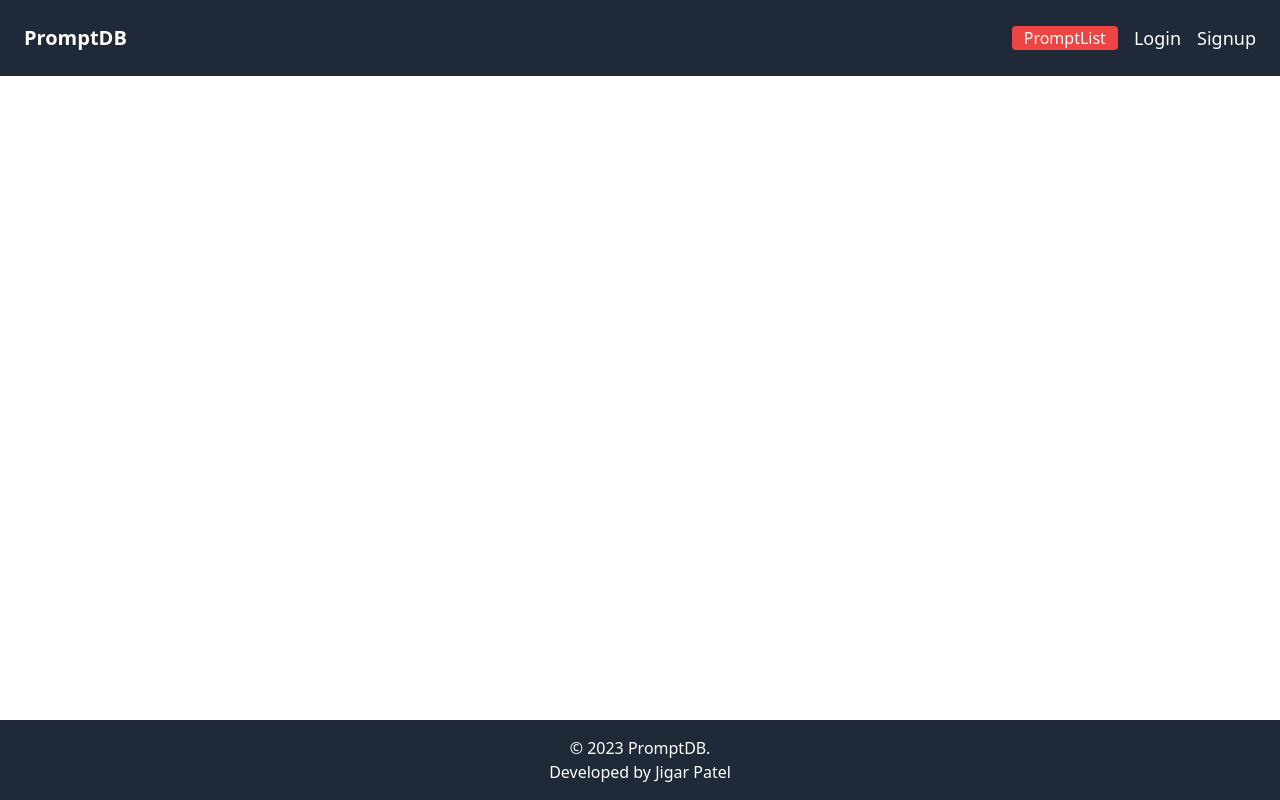
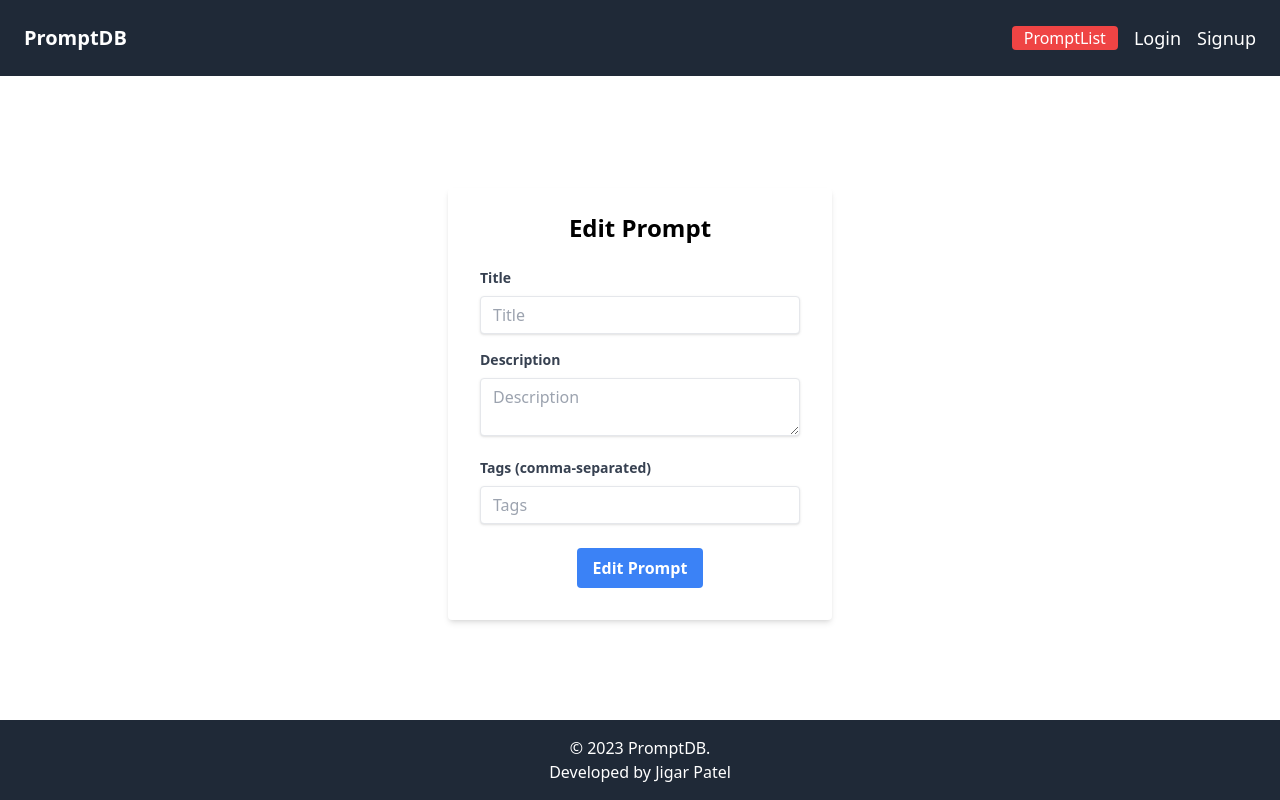
Before and after one commit to jpatel98/promptdb-frontend, a React (Create React App) app: page /editPrompt in a window 1280 px wide. Built offline with nearby package versions, Linux system fonts and the light colour scheme.

Commit message:
Add edit button functionality

```diff
--- a/src/App.js
+++ b/src/App.js
@@ -9,6 +9,7 @@ import PromptList from "./pages/PromptList";
 import { AuthProvider } from "./contexts/AuthContext";
 import UserDetailsPage from "./pages/UserDetailsPage";
 import AddPrompt from "./pages/AddPrompt";
+import EditPrompt from "./pages/EditPrompt";
 
 function App() {
   return (
@@ -32,6 +33,7 @@ function App() {
               <Route path="/promptList" element={<PromptList />} />
               <Route path="/profile" element={<UserDetailsPage/>} />
               <Route path="/addPrompt" element={<AddPrompt/>} />
+              <Route path="/editPrompt" element={<EditPrompt/>} />
             </Routes>
           </div>
           <Footer />
--- /dev/null
+++ b/src/pages/EditPrompt.js
@@ -0,0 +1,171 @@
+import React, { useState } from "react";
+import { useNavigate, useLocation } from "react-router-dom";
+import api from "../utils/api";
+
+const EditPrompt = () => {
+    const navigate = useNavigate();
+    const location = useLocation();
+    const prompt = location.state?.prompt;
+
+    // Initialize state with existing data
+    const [title, setTitle] = useState(prompt?.title || '');
+    const [description, setDescription] = useState(prompt?.description || '');
+    const [tags, setTags] = useState(prompt?.tags.join(', ') || '');
+
+    // State for validation messages
+    const [validationMsg, setValidationMsg] = useState({
+        title: "",
+        description: "",
+        tags: "",
+        serverError: "",
+    });
+
+    // Handle input field changes
+    const handleChange = (e, type) => {
+        const { value } = e.target;
+        if (type === "title") setTitle(value);
+        if (type === "description") setDescription(value);
+        if (type === "tags") setTags(value);
+    };
+
+    // Handle form submission
+    const handleSubmit = async () => {
+        let isValid = true;
+        let newValidationMsg = {
+            title: "",
+            description: "",
+            tags: "",
+            serverError: "",
+        };
+
+        if (!title) {
+            newValidationMsg.title = "Title is required";
+            isValid = false;
+        }
+        if (!description) {
+            newValidationMsg.description = "Description is required";
+            isValid = false;
+        }
+        if (!tags) {
+            newValidationMsg.tags = "Tags are required";
+            isValid = false;
+        }
+
+        setValidationMsg(newValidationMsg);
+        if (isValid) {
+            try {
+              const token = localStorage.getItem("token");
+              await api.put(
+                `/api/prompts/edit/${prompt._id}`,
+                {
+                  title,
+                  description,
+                  tags: tags.split(",").map((tag) => tag.trim()), // Split tags by comma and trim whitespace
+                },
+                {
+                  headers: {
+                    Authorization: `Bearer ${token}`,
+                  },
+                }
+              );
+              navigate(`/promptList`);
+            } catch (error) {
+              console.error("Edit Prompt error", error.response.data);
+              setValidationMsg((prevState) => ({
+                ...prevState,
+                serverError: error.response.data,
+              }));
+            }
+          }
+    };
+
+    return (
+        <div className="container mx-auto mt-16 px-4 py-12">
+            <div className="max-w-sm mx-auto bg-white shadow-md rounded px-8 pt-6 pb-8 mb-4">
+                <h2 className="text-2xl font-bold mb-6 text-center">Edit Prompt</h2>
+                <form>
+                    <div className="mb-4">
+                        <label
+                            className="block text-gray-700 text-sm font-bold mb-2"
+                            htmlFor="title"
+                        >
+                            Title
+                        </label>
+                        <input
+                            className="shadow appearance-none border rounded w-full py-2 px-3 text-gray-700 leading-tight focus:outline-none focus:shadow-outline"
+                            id="title"
+                            type="text"
+                            placeholder="Title"
+                            value={title}
+                            onChange={(e) => handleChange(e, "title")}
+                        />
+                        {validationMsg.title && (
+                            <p className="text-red-500 text-xs italic">
+                                {validationMsg.title}
+                            </p>
+                        )}
+                    </div>
+                    <div className="mb-4">
+                        <label
+                            className="block text-gray-700 text-sm font-bold mb-2"
+                            htmlFor="description"
+                        >
+                            Description
+                        </label>
+                        <textarea
+                            className="shadow appearance-none border rounded w-full py-2 px-3 text-gray-700 leading-tight focus:outline-none focus:shadow-outline h-30"
+                            id="description"
+                            type="text"
+                            placeholder="Description"
+                            value={description}
+                            onChange={(e) => handleChange(e, "description")}
+                        />
+                        {validationMsg.description && (
+                            <p className="text-red-500 text-xs italic">
+                                {validationMsg.description}
+                            </p>
+                        )}
+                    </div>
+
+                    <div className="mb-4">
+                        <label
+                            className="block text-gray-700 text-sm font-bold mb-2"
+                            htmlFor="tags"
+                        >
+                            Tags (comma-separated)
+                        </label>
+                        <input
+                            className="shadow appearance-none border rounded w-full py-2 px-3 text-gray-700 leading-tight focus:outline-none focus:shadow-outline"
+                            id="tags"
+                            type="text"
+                            placeholder="Tags"
+                            value={tags}
+                            onChange={(e) => handleChange(e, "tags")}
+                        />
+                        {validationMsg.tags && (
+                            <p className="text-red-500 text-xs italic">
+                                {validationMsg.tags}
+                            </p>
+                        )}
+                    </div>
+                    {validationMsg.serverError && (
+                        <p className="text-red-500 text-center text-xs italic mb-4">
+                            {validationMsg.serverError}
+                        </p>
+                    )}
+                    <div className="flex items-center justify-center mt-6">
+                        <button
+                            className="bg-blue-500 hover:bg-blue-700 text-white font-bold py-2 px-4 rounded focus:outline-none focus:shadow-outline"
+                            type="button"
+                            onClick={handleSubmit}
+                        >
+                            Edit Prompt
+                        </button>
+                    </div>
+                </form>
+            </div>
+        </div>
+    );
+};
+
+export default EditPrompt;
--- a/src/pages/UserDetailsPage.js
+++ b/src/pages/UserDetailsPage.js
@@ -1,11 +1,13 @@
 
 import React, { useState, useEffect } from "react";
+import { useNavigate } from 'react-router-dom';
 import api from "../utils/api";
 
 const UserDetailsPage = () => {
   const [userDetails, setUserDetails] = useState(null);
   const [userPrompts, setUserPrompts] = useState([]);
   const [error, setError] = useState(null);
+  const navigate = useNavigate();
 
   useEffect(() => {
     const fetchUserDetails = async () => {
@@ -62,6 +64,11 @@ const UserDetailsPage = () => {
     }
   };
 
+  // Add a function to handle edit
+  const handleEditPrompt = (prompt) => {
+    navigate('/editPrompt', { state: { prompt } });
+  };
+
   if (error) {
     return <div className="text-center text-red-600">{error}</div>;
   }
@@ -79,7 +86,7 @@ const UserDetailsPage = () => {
             <h3 className="font-bold">{prompt.title}</h3>
             <p>{prompt.description}</p>
             <div className="flex justify-center mt-4">
-            <button className="mx-2">
+              <button className="mx-2" onClick={() => handleEditPrompt(prompt)}>
                 {/* Edit Button SVG */}
                 <svg className="mt-2" width="37" height="37" viewBox="0 -0.5 25 25" fill="none" xmlns="http://www.w3.org/2000/svg">
                   {/* SVG Path for Edit Icon */}
```
